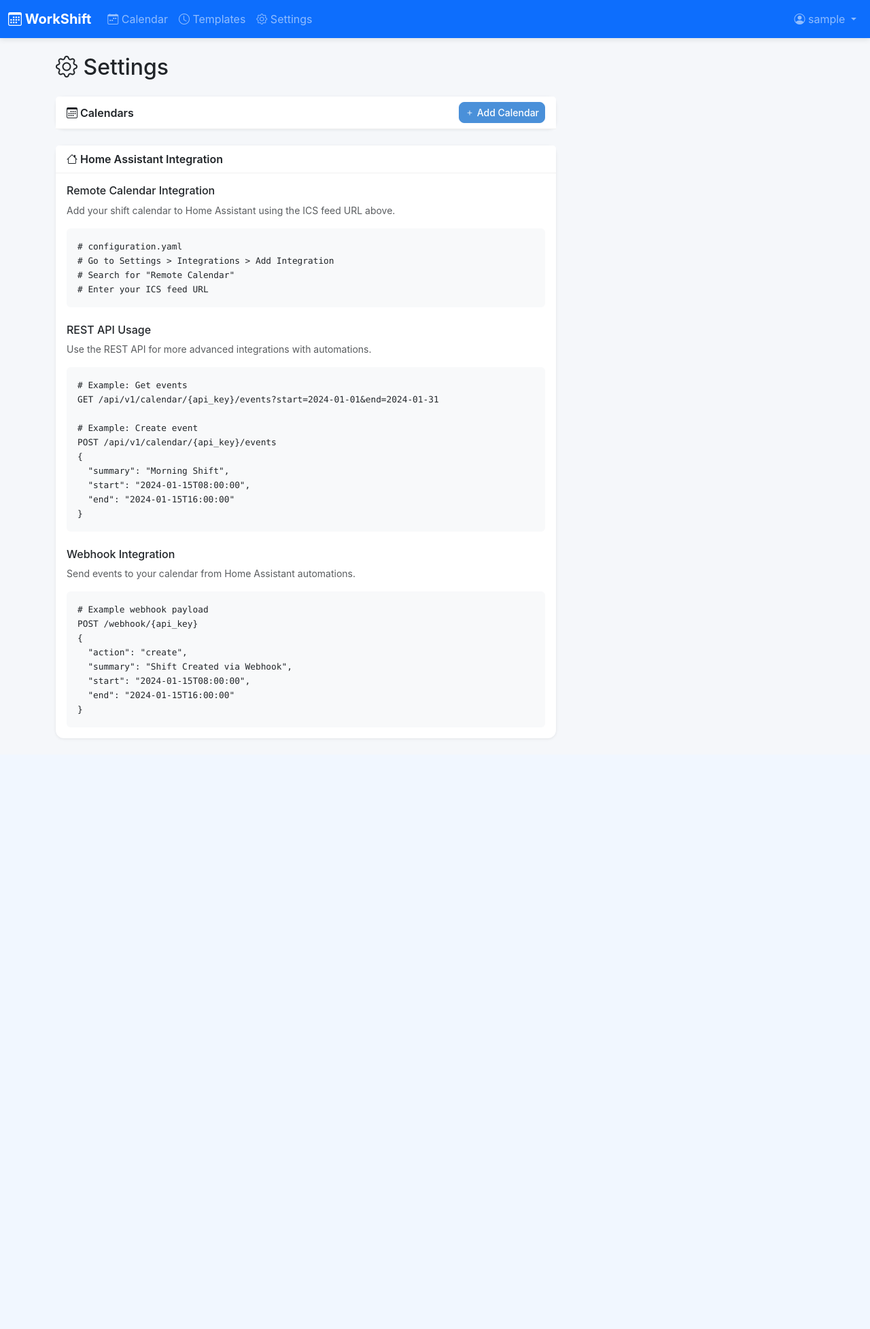
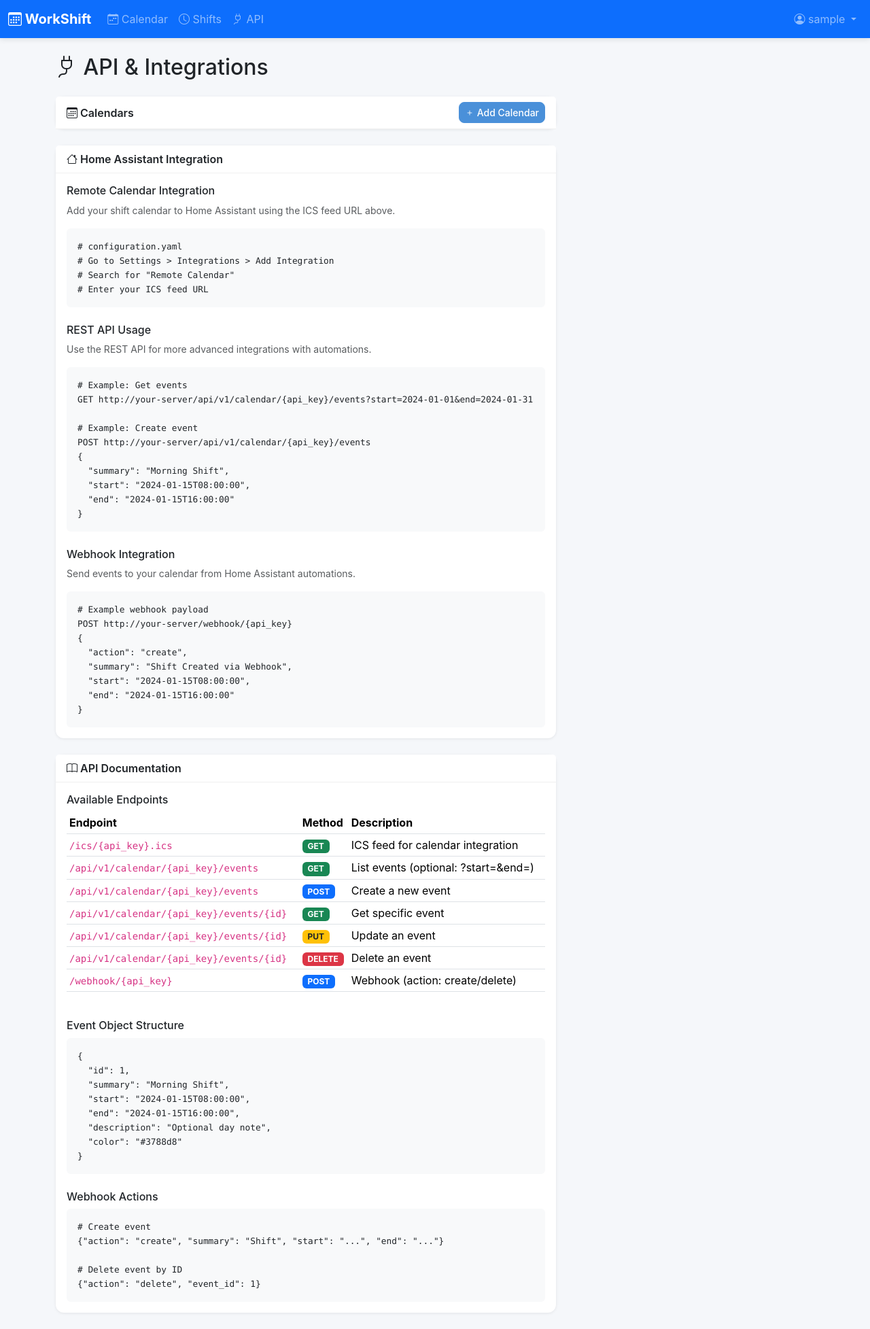
Before and after one commit to GrimReapaa420/ShiftAssistant, a Flask app: page /settings in a window 1280 px wide. Shown: the whole page at 68% size. Before the commit the page ends 1088 px from the top, so only its background shows below. Run offline with Flask 3, Linux system fonts and the light colour scheme; the visitor is signed in with stand-in values (Sample User, id 1); data that the repository does not hold is empty.

Commit message:
Add user deletion, API documentation, and rename settings and templates
Add functionality to delete users and their associated data, include comprehensive API documentation, and rename sections from "Settings" to "API" and "Templates" to "Shifts" for clarity.

Replit-Commit-Author: Agent
Replit-Commit-Session-Id: e6fee6ec-9ffa-46bb-bac5-226487678907
Replit-Commit-Checkpoint-Type: intermediate_checkpoint
Replit-Commit-Event-Id: 6eb07063-213f-4122-81a0-dc3a1658dbd9
Replit-Commit-Screenshot-Url: https://storage.googleapis.com/screenshot-production-us-central1/b2a9ea6a-9763-4a79-bacb-48060a2b77d2/e6fee6ec-9ffa-46bb-bac5-226487678907/46pMyhT
Replit-Helium-Checkpoint-Created: true

```diff
--- a/workshift-calendar/routes.py
+++ b/workshift-calendar/routes.py
@@ -163,6 +163,39 @@ def admin_switch_user(user_id):
     return redirect(url_for('index'))
 
 
+@app.route('/admin/delete-user/<int:user_id>', methods=['POST'])
+@require_login
+def admin_delete_user(user_id):
+    if not is_admin_mode():
+        return jsonify({'error': 'Not authorized'}), 403
+
+    user = User.query.get(user_id)
+    if not user:
+        return jsonify({'error': 'User not found'}), 404
+
+    if User.query.count() <= 1:
+        return jsonify({'error': 'Cannot delete the last user'}), 400
+
+    if session.get('admin_view_user_id') == user_id:
+        session.pop('admin_view_user_id', None)
+
+    DayNote.query.filter(DayNote.calendar_id.in_(
+        db.session.query(Calendar.id).filter_by(user_id=user_id)
+    )).delete(synchronize_session=False)
+
+    Shift.query.filter(Shift.calendar_id.in_(
+        db.session.query(Calendar.id).filter_by(user_id=user_id)
+    )).delete(synchronize_session=False)
+
+    Calendar.query.filter_by(user_id=user_id).delete()
+    ShiftTemplate.query.filter_by(user_id=user_id).delete()
+
+    db.session.delete(user)
+    db.session.commit()
+
+    return jsonify({'success': True})
+
+
 @app.route('/templates')
 @require_login
 def templates_page():
@@ -179,12 +212,14 @@ def settings_page():
     calendars = Calendar.query.filter_by(user_id=view_user.id).all()
     external_url = os.environ.get('EXTERNAL_URL', '').strip()
     if external_url:
+        if not external_url.startswith('http://') and not external_url.startswith('https://'):
+            external_url = 'http://' + external_url
         external_base_url = external_url.rstrip('/')
     elif INGRESS_MODE:
         external_base_url = "http://<YOUR_HA_IP>:8099"
     else:
         external_base_url = request.url_root.rstrip('/')
-    return render_template('settings.html', user=current_user, view_user=view_user, calendars=calendars, admin_mode=is_admin_mode(), external_base_url=external_base_url)
+    return render_template('settings.html', user=current_user, view_user=view_user, calendars=calendars, admin_mode=is_admin_mode(), external_base_url=external_base_url, ingress_mode=INGRESS_MODE)
 
 
 @app.route('/api/calendars', methods=['GET', 'POST'])
--- a/workshift-calendar/static/css/style.css
+++ b/workshift-calendar/static/css/style.css
@@ -680,6 +680,27 @@ pre code {
     border-color: var(--primary-color);
 }
 
+.admin-sidebar .delete-user-btn {
+    padding: 2px 6px;
+    font-size: 0.7rem;
+    opacity: 0.6;
+}
+
+.admin-sidebar .delete-user-btn:hover {
+    opacity: 1;
+}
+
+.admin-sidebar .list-group-item.active .delete-user-btn {
+    border-color: rgba(255,255,255,0.5);
+    color: rgba(255,255,255,0.8);
+}
+
+.admin-sidebar .list-group-item.active .delete-user-btn:hover {
+    background-color: var(--danger-color);
+    border-color: var(--danger-color);
+    color: white;
+}
+
 .day-note-indicator {
     position: absolute;
     top: 2px;
--- a/workshift-calendar/templates/base.html
+++ b/workshift-calendar/templates/base.html
@@ -26,10 +26,10 @@
                         <a class="nav-link" href="{{ url_for('index') }}"><i class="bi bi-calendar-week"></i> Calendar</a>
                     </li>
                     <li class="nav-item">
-                        <a class="nav-link" href="{{ url_for('templates_page') }}"><i class="bi bi-clock"></i> Templates</a>
+                        <a class="nav-link" href="{{ url_for('templates_page') }}"><i class="bi bi-clock"></i> Shifts</a>
                     </li>
                     <li class="nav-item">
-                        <a class="nav-link" href="{{ url_for('settings_page') }}"><i class="bi bi-gear"></i> Settings</a>
+                        <a class="nav-link" href="{{ url_for('settings_page') }}"><i class="bi bi-plug"></i> API</a>
                     </li>
                 </ul>
                 <ul class="navbar-nav">
--- a/workshift-calendar/templates/settings.html
+++ b/workshift-calendar/templates/settings.html
@@ -2,7 +2,7 @@
 
 {% block content %}
 <div class="container py-4">
-    <h2 class="mb-4"><i class="bi bi-gear"></i> Settings</h2>
+    <h2 class="mb-4"><i class="bi bi-plug"></i> API & Integrations</h2>
 
     <div class="row">
         <div class="col-lg-8">
@@ -90,7 +90,7 @@
                 </div>
             </div>
 
-            <div class="card">
+            <div class="card mb-4">
                 <div class="card-header">
                     <i class="bi bi-house"></i> Home Assistant Integration
                 </div>
@@ -109,10 +109,10 @@
                         Use the REST API for more advanced integrations with automations.
                     </p>
                     <pre class="bg-light p-3 rounded"><code># Example: Get events
-GET /api/v1/calendar/{api_key}/events?start=2024-01-01&end=2024-01-31
+GET http://your-server/api/v1/calendar/{api_key}/events?start=2024-01-01&end=2024-01-31
 
 # Example: Create event
-POST /api/v1/calendar/{api_key}/events
+POST http://your-server/api/v1/calendar/{api_key}/events
 {
   "summary": "Morning Shift",
   "start": "2024-01-15T08:00:00",
@@ -124,13 +124,88 @@ POST /api/v1/calendar/{api_key}/events
                         Send events to your calendar from Home Assistant automations.
                     </p>
                     <pre class="bg-light p-3 rounded"><code># Example webhook payload
-POST /webhook/{api_key}
+POST http://your-server/webhook/{api_key}
 {
   "action": "create",
   "summary": "Shift Created via Webhook",
   "start": "2024-01-15T08:00:00",
   "end": "2024-01-15T16:00:00"
 }</code></pre>
+                </div>
+            </div>
+
+            <div class="card">
+                <div class="card-header">
+                    <i class="bi bi-book"></i> API Documentation
+                </div>
+                <div class="card-body">
+                    <h6>Available Endpoints</h6>
+
+                    <div class="table-responsive">
+                        <table class="table table-sm">
+                            <thead>
+                                <tr>
+                                    <th>Endpoint</th>
+                                    <th>Method</th>
+                                    <th>Description</th>
+                                </tr>
+                            </thead>
+                            <tbody>
+                                <tr>
+                                    <td><code>/ics/{api_key}.ics</code></td>
+                                    <td><span class="badge bg-success">GET</span></td>
+                                    <td>ICS feed for calendar integration</td>
+                                </tr>
+                                <tr>
+                                    <td><code>/api/v1/calendar/{api_key}/events</code></td>
+                                    <td><span class="badge bg-success">GET</span></td>
+                                    <td>List events (optional: ?start=&end=)</td>
+                                </tr>
+                                <tr>
+                                    <td><code>/api/v1/calendar/{api_key}/events</code></td>
+                                    <td><span class="badge bg-primary">POST</span></td>
+                                    <td>Create a new event</td>
+                                </tr>
+                                <tr>
+                                    <td><code>/api/v1/calendar/{api_key}/events/{id}</code></td>
+                                    <td><span class="badge bg-success">GET</span></td>
+                                    <td>Get specific event</td>
+                                </tr>
+                                <tr>
+                                    <td><code>/api/v1/calendar/{api_key}/events/{id}</code></td>
+                                    <td><span class="badge bg-warning text-dark">PUT</span></td>
+                                    <td>Update an event</td>
+                                </tr>
+                                <tr>
+                                    <td><code>/api/v1/calendar/{api_key}/events/{id}</code></td>
+                                    <td><span class="badge bg-danger">DELETE</span></td>
+                                    <td>Delete an event</td>
+                                </tr>
+                                <tr>
+                                    <td><code>/webhook/{api_key}</code></td>
+                                    <td><span class="badge bg-primary">POST</span></td>
+                                    <td>Webhook (action: create/delete)</td>
+                                </tr>
+                            </tbody>
+                        </table>
+                    </div>
+
+                    <h6 class="mt-4">Event Object Structure</h6>
+                    <pre class="bg-light p-3 rounded"><code>{
+  "id": 1,
+  "summary": "Morning Shift",
+  "start": "2024-01-15T08:00:00",
+  "end": "2024-01-15T16:00:00",
+  "description": "Optional day note",
+  "color": "#3788d8"
+}</code></pre>
+
+                    <h6 class="mt-4">Webhook Actions</h6>
+                    <pre class="bg-light p-3 rounded"><code># Create event
+{"action": "create", "summary": "Shift", "start": "...", "end": "..."}
+
+# Delete event by ID
+{"action": "delete", "event_id": 1}</code></pre>
                 </div>
             </div>
         </div>
```
Also changed, not shown: workshift-calendar/templates/dashboard.html (+36 -4 lines).
